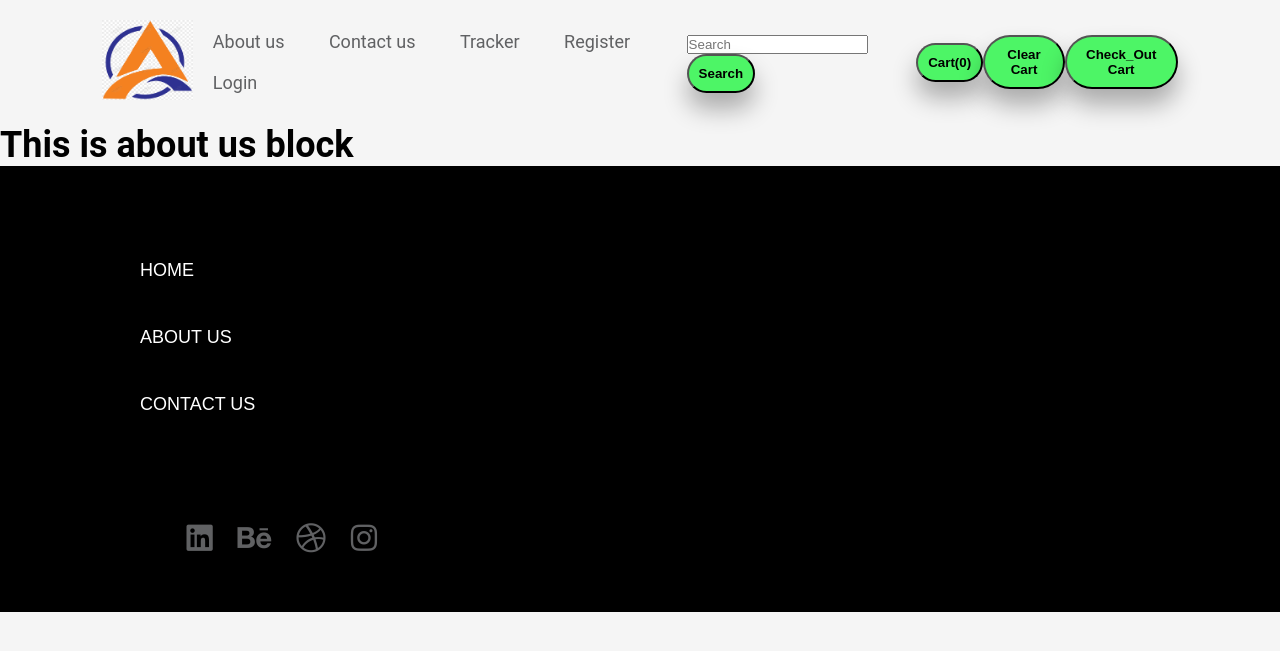
After one commit to Anirudha1821/E-commerce-master-main, a Django app: page /aboutus/ in a window 1280 px wide. The commit adds this page. Shown: the top 651 px of the page. Run offline with Django 4.2, Linux system fonts and the light colour scheme.

Commit message:
added aboutus page and url in nav path

```diff
--- /dev/null
+++ b/E-commerce-master-main/myweb/templates/aboutus.html
@@ -0,0 +1,6 @@
+{% extends "nav.html" %}
+{% load static %}
+
+{% block body %}
+<h1>This is about us block</h1>
+{% endblock body %}
--- a/E-commerce-master-main/myweb/templates/login_customer.html
+++ b/E-commerce-master-main/myweb/templates/login_customer.html
@@ -427,8 +427,8 @@
                   </div>  {% endcomment %}
 
 
-                  </div>
-            </div>
+                </div>
+                        </div>
               </div>
         </div>
 
--- a/E-commerce-master-main/myweb/templates/nav.html
+++ b/E-commerce-master-main/myweb/templates/nav.html
@@ -36,7 +36,9 @@
     </a>
 
     <ul>
-        <li class= "{% if request.path == '/aboutus' %} active {% endif %}" > <a href="/aboutus">About us</a></li>
+        {% comment %} <li class= "{% if request.path == '/aboutus' %} active {% endif %}" > <a href="/aboutus">About us</a></li> {% endcomment %}
+        {% comment %} thing is when you use only ankle tag ..then it finds path.py [0] but when we use {urls} then it is finded by urls.py name field {% endcomment %}
+        <li > <a href="{% url 'aboutus' %}">About us</a></li>
         <li class= "{% if request.path == '/contact' %} active {% endif %}" > <a href="/contact">Contact us</a></li>
         <li class= "{% if request.path == '/tracker' %} active {% endif %}" > <a href="/tracker">Tracker</a></li>
         <li class= "{% if request.path == '/register' %} active {% endif %}" > <a href="/register">Register</a></li>
--- a/E-commerce-master-main/myweb/urls.py
+++ b/E-commerce-master-main/myweb/urls.py
@@ -4,6 +4,7 @@ from . import views
 urlpatterns = [
     path("", views.index,name="HomePage"),
     path("home/", views.home,name="HomePage"),
+    path("aboutus/", views.aboutus,name="aboutus"),
     path("Product/<slug:myid>", views.Product,name="HomePage"),
     path("contact/", views.contact,name="HomePage"),
     path("tracker/", views.tracker,name="HomePage"),
--- a/E-commerce-master-main/myweb/views.py
+++ b/E-commerce-master-main/myweb/views.py
@@ -111,3 +111,5 @@ def reviews(request):
     return render(request,'reviews.html')
 def trys(request):
     return render(request,'try.html')
+def aboutus(request):
+    return render(request,'aboutus.html')
--- a/E-commerce-master-main/zuerst/settings.py
+++ b/E-commerce-master-main/zuerst/settings.py
@@ -39,6 +39,7 @@ INSTALLED_APPS = [
     "django.contrib.messages",
     "django.contrib.staticfiles",
     'myweb.apps.MywebConfig',
+    'rest_framework'
 ]
 
 MIDDLEWARE = [
```
Also changed, not shown: E-commerce-master-main/myweb/admin.py (+9 -0 lines), E-commerce-master-main/myweb/templates/form1.html (added), E-commerce-master-main/myweb/templates/form2.html (added).
